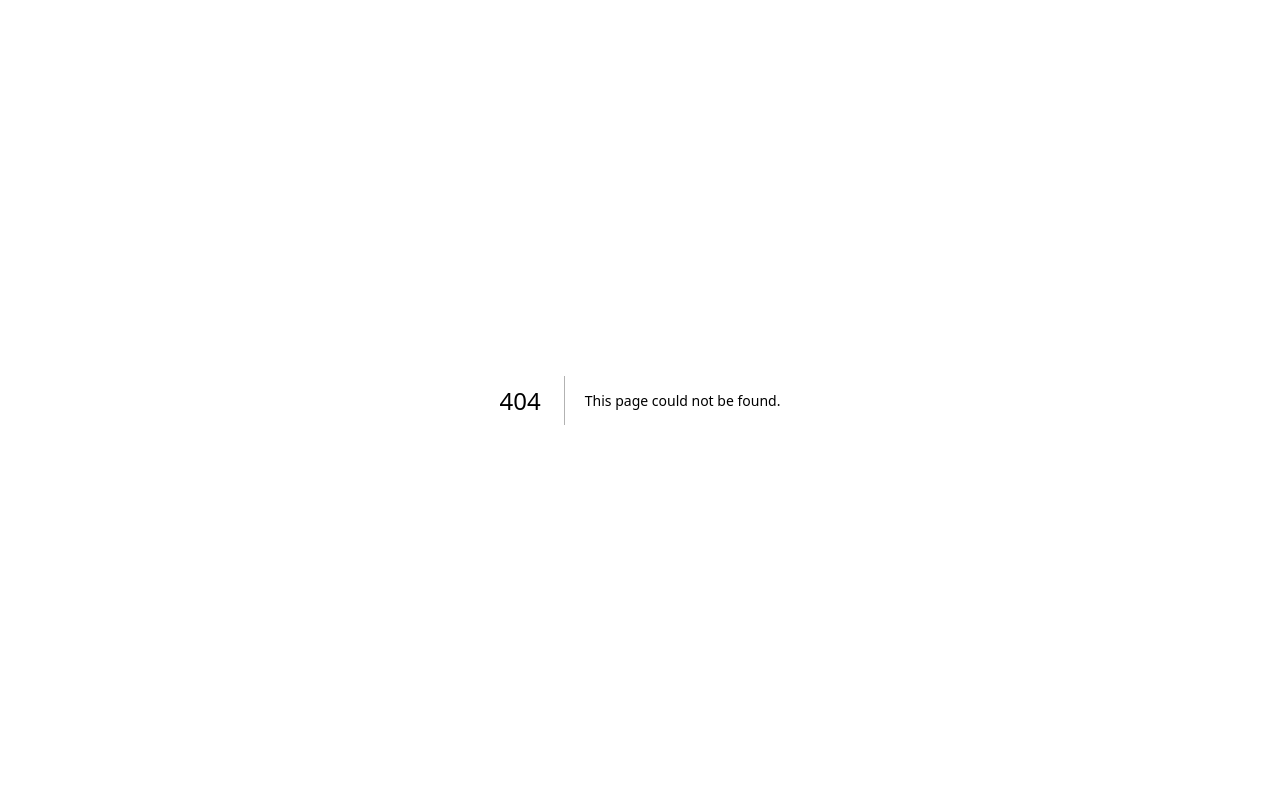
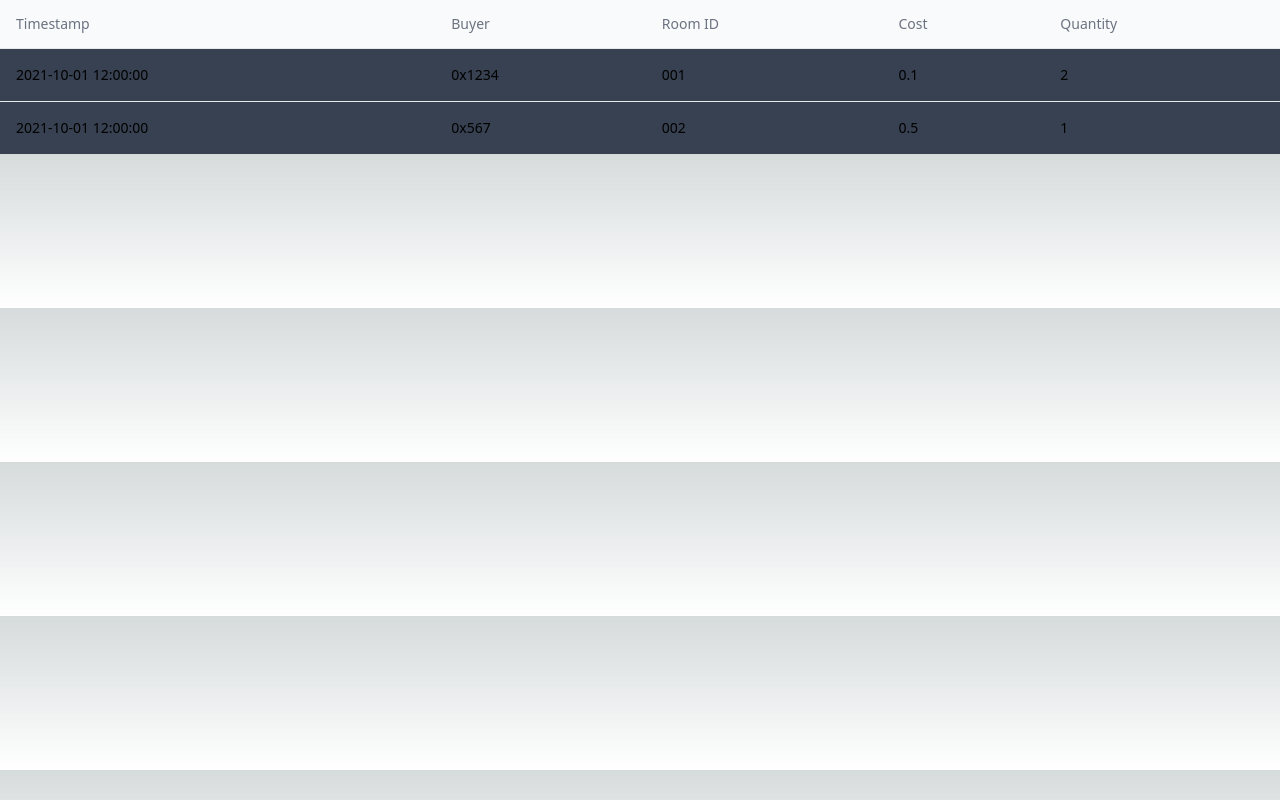
Before and after one commit to rc-iv/zc-feed, a Next.js app: page /table/events in a window 1280 px wide. Before the commit this address had no page. Built offline with nearby package versions, Linux system fonts and the light colour scheme.

Commit message:
added base of events table page with dummy data

```diff
--- a/pages/index.tsx
+++ b/pages/index.tsx
@@ -1,6 +1,7 @@
 import Image from "next/image";
 import { Inter } from "next/font/google";
 import Head from "next/head";
+import Link from "next/link";
 
 const inter = Inter({ subsets: ["latin"] });
 
@@ -23,7 +24,7 @@ export default function Home() {
         />
       </div>
       <div className='bg-gray-900 m-20 rounded-xl'>
-        <h1 className="text-4xl p-4">Connect</h1>
+        <Link href="/table/events"><h1 className="text-4xl p-4">Connect</h1></Link>
       </div>
     </main>
   );
--- /dev/null
+++ b/pages/table/events.tsx
@@ -0,0 +1,96 @@
+import Image from "next/image";
+import { Inter } from "next/font/google";
+import Head from "next/head";
+import { useState } from "react";
+import { type } from "os";
+
+const inter = Inter({ subsets: ["latin"] });
+
+// define event type for typescript
+type Event = {
+    timestamp: string;
+    buyer: string;
+    roomId: string;
+    cost: string;
+    quantity: string;
+}
+
+const dummyEvents: Event[] = [
+    {
+        timestamp: "2021-10-01 12:00:00",
+        buyer: "0x1234",
+        roomId: "001",
+        cost: "0.1",
+        quantity: "2",
+    },
+    {
+        timestamp: "2021-10-01 12:00:00",
+        buyer: "0x567",
+        roomId: "002",
+        cost: "0.5",
+        quantity: "1",
+    },
+  ];
+
+export default function Home() {
+  return (
+    <table className="min-w-full divide-y divide-gray-200 dark:divide-gray-700">
+      {/* Table Header */}
+      <thead className="bg-gray-50 dark:bg-gray-800">
+        <tr>
+          <th
+            scope="col"
+            className="py-3.5 px-4 text-sm font-normal text-left rtl:text-right text-gray-500 dark:text-gray-400"
+          >
+            Timestamp
+          </th>
+          <th
+            scope="col"
+            className="py-3.5 px-4 text-sm font-normal text-left rtl:text-right text-gray-500 dark:text-gray-400"
+          >
+            Buyer
+          </th>
+          <th
+            scope="col"
+            className="py-3.5 px-4 text-sm font-normal text-left rtl:text-right text-gray-500 dark:text-gray-400"
+          >
+            Room ID
+          </th>
+          <th
+            scope="col"
+            className="py-3.5 px-4 text-sm font-normal text-left rtl:text-right text-gray-500 dark:text-gray-400"
+          >
+            Cost
+          </th>
+          <th
+            scope="col"
+            className="py-3.5 px-4 text-sm font-normal text-left rtl:text-right text-gray-500 dark:text-gray-400"
+          >
+            Quantity
+          </th>
+        </tr>
+      </thead>
+      <tbody className="bg-white divide-y divide-gray-200 dark:divide-gray-700 dark:bg-gray-900">
+        {dummyEvents.map((event, index)=>(
+        <tr key={index} className="bg-gray-700">
+            <td className="px-4 py-4 text-sm font-medium whitespace-nowrap">
+                {event.timestamp}
+            </td>
+            <td className="px-4 py-4 text-sm font-medium whitespace-nowrap">
+                {event.buyer}
+            </td>
+            <td className="px-4 py-4 text-sm font-medium whitespace-nowrap">
+                {event.roomId}
+            </td>
+            <td className="px-4 py-4 text-sm font-medium whitespace-nowrap">
+                {event.cost}
+            </td>
+            <td className="px-4 py-4 text-sm font-medium whitespace-nowrap">
+                {event.quantity}
+            </td>
+        </tr>
+        ))}
+      </tbody>
+    </table>
+  );
+}
```
